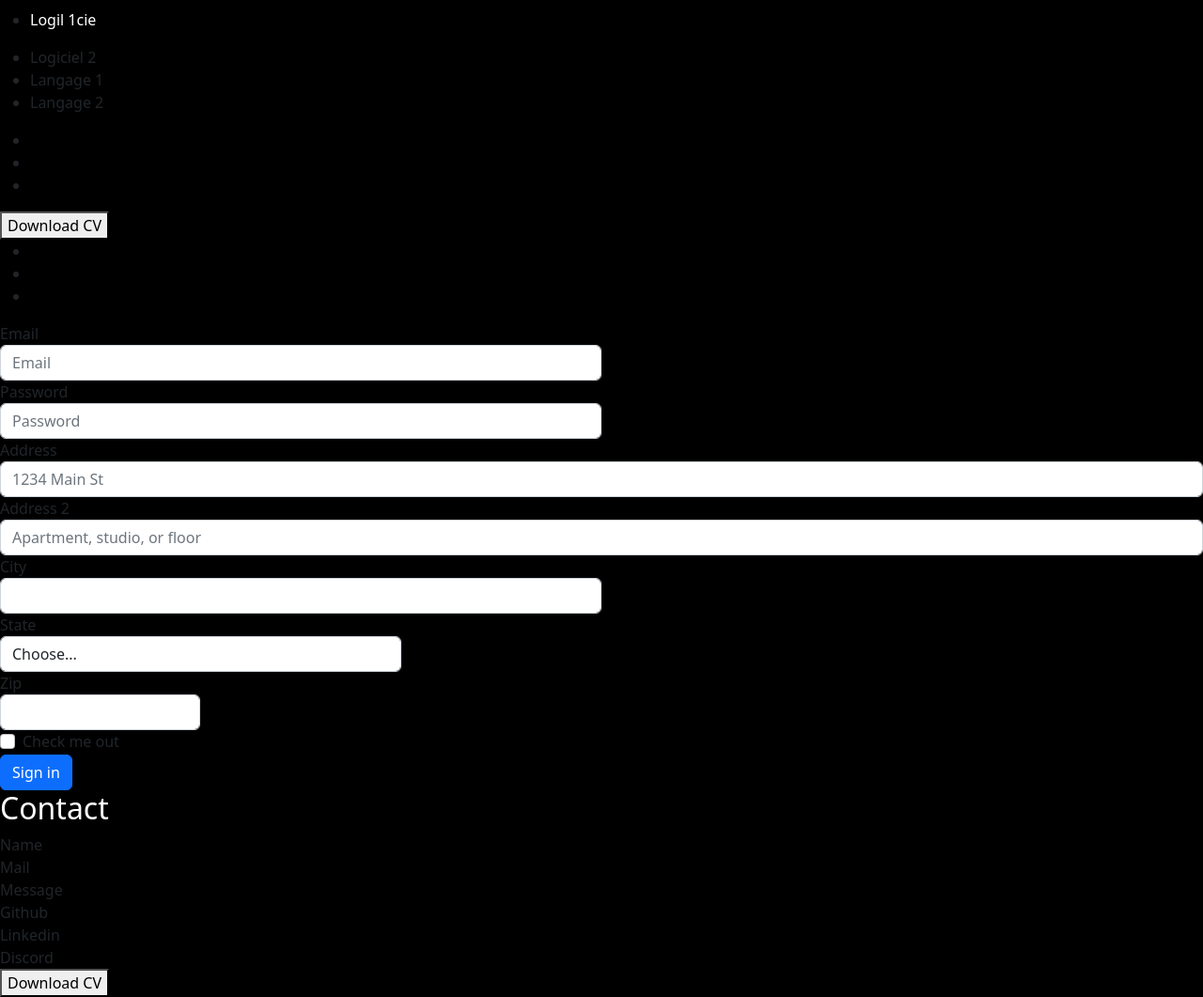
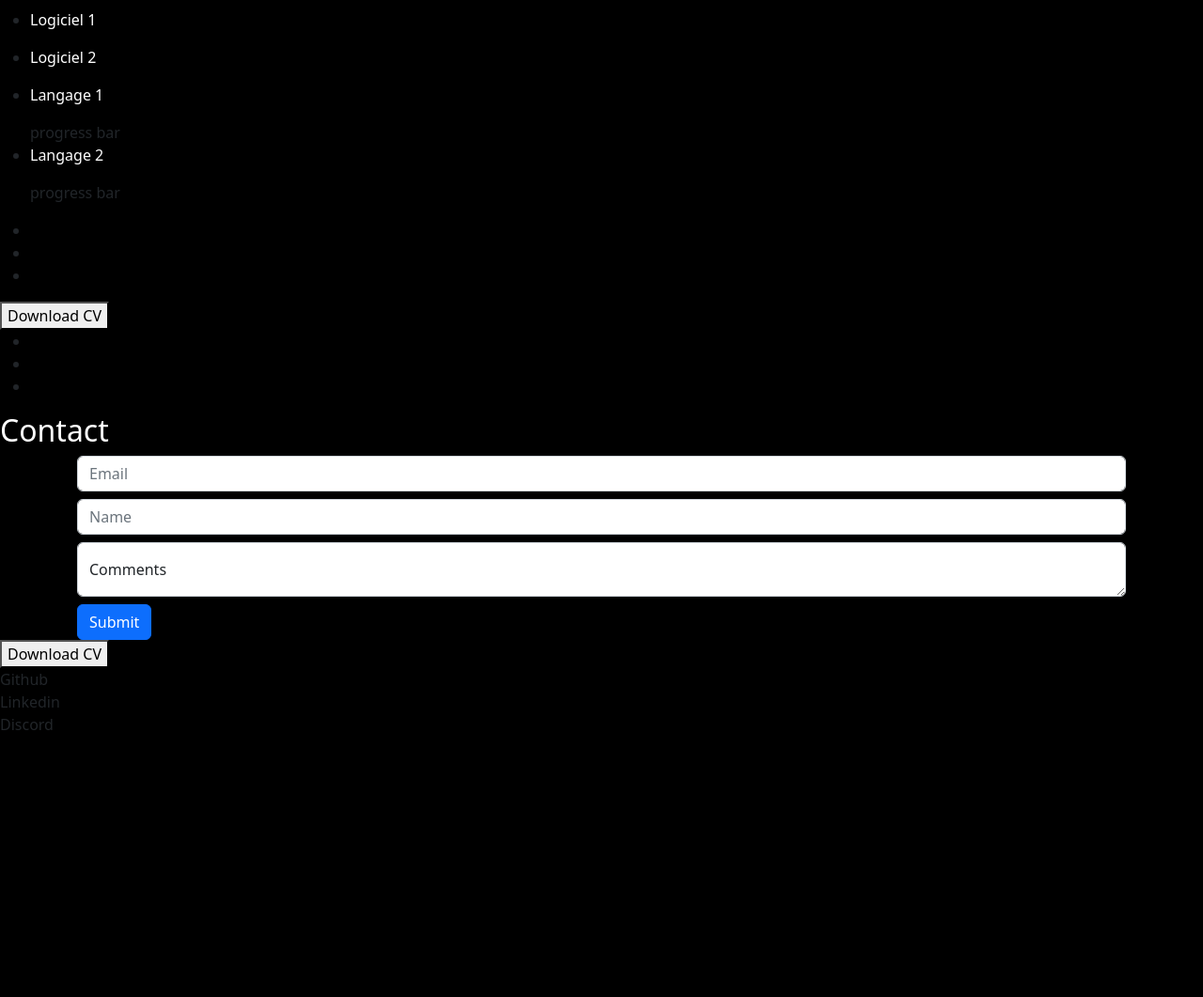
Before and after one commit to CRaph0705/portfolio, a plain HTML site: page index.html in a window 1280 px wide. Shown: the part 420-1481 px from the top of the page at 94% size. After the commit the page ends 1203 px from the top, so only its background shows below. Drawn offline with nearby package versions, Linux system fonts and the light colour scheme.

Commit message:
main added and form WIP

```diff
--- a/contact.css
+++ b/contact.css
@@ -0,0 +1,3 @@
+.textarea {
+    max-height: 100px;
+}
--- a/index.html
+++ b/index.html
@@ -55,6 +55,7 @@
 		</section>
 
 	</header>
+	<main>
 		<div class="parallax">
 			<div class="works" id="urlworks">
 				<h2>Works</h2>
@@ -87,24 +88,24 @@
 				<section class="skills">
 					<ul>
 						<li>
-						<div class="skill_title"><p>Logil 1cie</p></div>
+							<div class="skill_title"><p>Logiciel 1</p></div>
 							<div class="skill_logo"></div>
 							<div class="skill_level"></div>
 						</li>
 						<li>
-						<div class="skill_title">Logiciel 2</div>
+							<div class="skill_title"><p>Logiciel 2</p></div>
 							<div class="skill_logo"></div>
 							<div class="skill_level"></div>
 						</li>
 						<li>
-						<div class="skill_title">Langage 1</div>
+							<div class="skill_title"><p>Langage 1</p></div>
 							<div class="skill_logo"></div>
-						<div class="skill_level"></div>
+							<div class="skill_level">progress bar</div>
 						</li>
 						<li>
-						<div class="skill_title">Langage 2</div>
+							<div class="skill_title"><p>Langage 2</p></div>
 							<div class="skill_logo"></div>
-						<div class="skill_level"></div>
+							<div class="skill_level">progress bar</div>
 						</li>
 					</ul>
 
@@ -129,52 +130,30 @@
 					</ul>
 				</section>
 			</div>
+
+
+
+
+
 			<div class="contact" id="urlcontact">
-			<form>
-				<div class="form-row">
-				  <div class="form-group col-md-6">
-					<label for="inputEmail4">Email</label>
-					<input type="email" class="form-control" id="inputEmail4" placeholder="Email">
-				  </div>
-				  <div class="form-group col-md-6">
-					<label for="inputPassword4">Password</label>
-					<input type="password" class="form-control" id="inputPassword4" placeholder="Password">
+				<h2>Contact</h2>
+				<form class="container">
+					<div class="form-row mb-2">
+					<div class="form-group">
+						<input type="email" class="form-control" placeholder="Email">
 					</div>
 					</div>
+					<div class="form-row mb-2">
 					<div class="form-group">
-				  <label for="inputAddress">Address</label>
-				  <input type="text" class="form-control" id="inputAddress" placeholder="1234 Main St">
-				</div>
-				<div class="form-group">
-				  <label for="inputAddress2">Address 2</label>
-				  <input type="text" class="form-control" id="inputAddress2" placeholder="Apartment, studio, or floor">
-				</div>
-				<div class="form-row">
-				  <div class="form-group col-md-6">
-					<label for="inputCity">City</label>
-					<input type="text" class="form-control" id="inputCity">
-				  </div>
-				  <div class="form-group col-md-4">
-					<label for="inputState">State</label>
-					<select id="inputState" class="form-control">
-					  <option selected>Choose...</option>
-					  <option>...</option>
-					</select>
-				  </div>
-				  <div class="form-group col-md-2">
-					<label for="inputZip">Zip</label>
-					<input type="text" class="form-control" id="inputZip">
+						<input type="text" class="form-control" placeholder="Name">
 					</div>
 					</div>
-				<div class="form-group">
-				  <div class="form-check">
-					<input class="form-check-input" type="checkbox" id="gridCheck">
-					<label class="form-check-label" for="gridCheck">
-					  Check me out
-					</label>
+					<div class="form-floating form-group mb-2">
+						<textarea class="form-control textarea" placeholder="Leave a comment here" id="floatingTextarea2"></textarea>
+						<label for="floatingTextarea2">Comments</label>
 					</div>
-				</div>
-				<button type="submit" class="btn btn-primary">Sign in</button>
+
+					<button type="submit" class="btn btn-primary">Submit</button>
 				</form>
 
 
@@ -187,21 +166,18 @@
 
 
 
-			<h2>Contact</h2>
-			<section class="form">
-				<div>Name</div>
-				<div>Mail</div>
-				<div>Message</div>
+				<section>
+					<button>Download CV</button>
 				</section>
+			</div>
+		</div>
+	</main>
+	<footer>
 		<section class="externallinks">
 			<div>Github</div>
 			<div>Linkedin</div>
 			<div>Discord</div>
 		</section>
-			<section>
-				<button>Download CV</button>
-			</section>
-		</div>
-	</div>
+	</footer>
 </body>
 </html>
```
Lines whose indentation alone changed are shown as unchanged.
